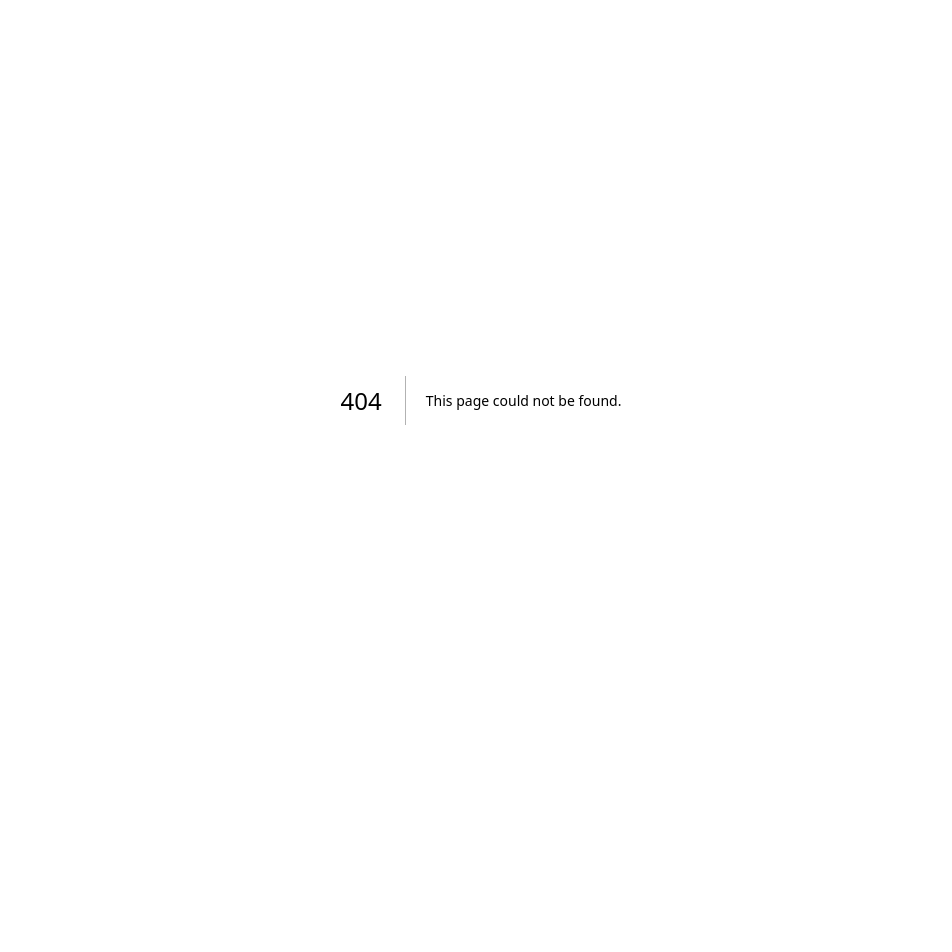
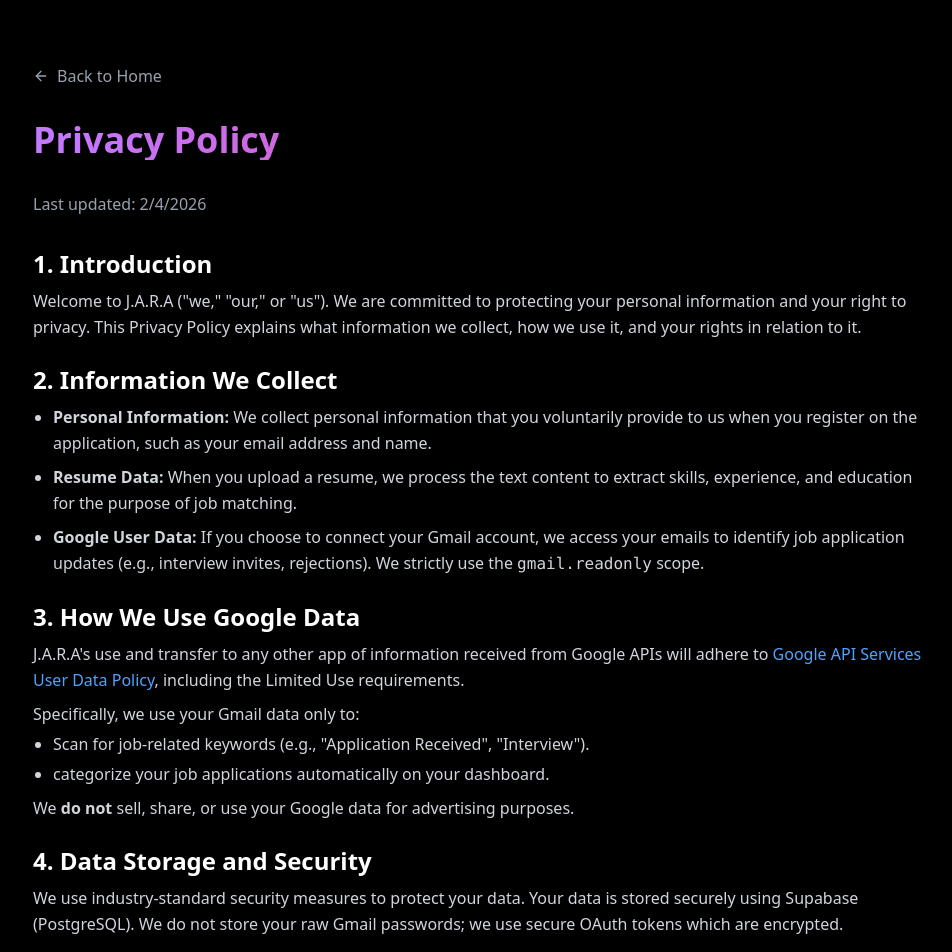
Before and after one commit to tramakrishna3012/J.A.R.A, a Next.js app in the folder frontend/: page /privacy-policy in a window 1280 px wide. Before the commit this address had no page. Shown: the top 952 px of the page, without its empty margins (159-1111 px from the left). Before the commit the page ends 800 px from the top, so only its background shows below. Built offline with nearby package versions, Linux system fonts and the light colour scheme.

Commit message:
Feat: Add Privacy Policy and Terms of Service pages + Footer links

```diff
--- a/frontend/app/page.tsx
+++ b/frontend/app/page.tsx
@@ -123,9 +123,17 @@ export default function Home() {
       </section>
 
       {/* Footer */}
-      <footer className="w-full border-t border-white/10 py-12 text-center text-gray-500 text-sm bg-zinc-950">
-        <p className="mb-2">Built with ❤️ by T Rama Krishna.</p>
-        <p className="opacity-50">Running on 100% Free Tier Infrastructure.</p>
+      <footer className="w-full border-t border-white/10 py-12 bg-zinc-950">
+        <div className="max-w-7xl mx-auto px-4 flex flex-col md:flex-row justify-between items-center gap-4 text-sm text-gray-500">
+          <div className="text-center md:text-left">
+            <p className="mb-2">Built with ❤️ by T Rama Krishna.</p>
+            <p className="opacity-50">Running on 100% Free Tier Infrastructure.</p>
+          </div>
+          <div className="flex gap-6">
+            <Link href="/privacy-policy" className="hover:text-white transition">Privacy Policy</Link>
+            <Link href="/terms-of-service" className="hover:text-white transition">Terms of Service</Link>
+          </div>
+        </div>
       </footer>
     </main>
   );
--- /dev/null
+++ b/frontend/app/privacy-policy/page.tsx
@@ -0,0 +1,56 @@
+import { ArrowLeft } from "lucide-react";
+import Link from "next/link";
+
+export default function PrivacyPolicy() {
+    return (
+        <div className="min-h-screen bg-black text-white p-8 md:p-16">
+            <div className="max-w-4xl mx-auto space-y-8">
+                <Link href="/" className="flex items-center gap-2 text-gray-400 hover:text-white transition w-fit">
+                    <ArrowLeft className="w-4 h-4" /> Back to Home
+                </Link>
+
+                <h1 className="text-4xl font-bold bg-gradient-to-r from-purple-400 to-pink-600 bg-clip-text text-transparent">
+                    Privacy Policy
+                </h1>
+                <p className="text-gray-400">Last updated: {new Date().toLocaleDateString()}</p>
+
+                <div className="space-y-6 text-gray-300 leading-relaxed">
+                    <section>
+                        <h2 className="text-2xl font-semibold text-white mb-2">1. Introduction</h2>
+                        <p>Welcome to J.A.R.A ("we," "our," or "us"). We are committed to protecting your personal information and your right to privacy. This Privacy Policy explains what information we collect, how we use it, and your rights in relation to it.</p>
+                    </section>
+
+                    <section>
+                        <h2 className="text-2xl font-semibold text-white mb-2">2. Information We Collect</h2>
+                        <ul className="list-disc pl-5 space-y-2">
+                            <li><strong>Personal Information:</strong> We collect personal information that you voluntarily provide to us when you register on the application, such as your email address and name.</li>
+                            <li><strong>Resume Data:</strong> When you upload a resume, we process the text content to extract skills, experience, and education for the purpose of job matching.</li>
+                            <li><strong>Google User Data:</strong> If you choose to connect your Gmail account, we access your emails to identify job application updates (e.g., interview invites, rejections). We strictly use the <code>gmail.readonly</code> scope.</li>
+                        </ul>
+                    </section>
+
+                    <section>
+                        <h2 className="text-2xl font-semibold text-white mb-2">3. How We Use Google Data</h2>
+                        <p>J.A.R.A's use and transfer to any other app of information received from Google APIs will adhere to <a href="https://developers.google.com/terms/api-services-user-data-policy" className="text-blue-400 hover:underline">Google API Services User Data Policy</a>, including the Limited Use requirements.</p>
+                        <p className="mt-2">Specifically, we use your Gmail data only to:</p>
+                        <ul className="list-disc pl-5 space-y-1 mt-1">
+                            <li>Scan for job-related keywords (e.g., "Application Received", "Interview").</li>
+                            <li> categorize your job applications automatically on your dashboard.</li>
+                        </ul>
+                        <p className="mt-2">We <strong>do not</strong> sell, share, or use your Google data for advertising purposes.</p>
+                    </section>
+
+                    <section>
+                        <h2 className="text-2xl font-semibold text-white mb-2">4. Data Storage and Security</h2>
+                        <p>We use industry-standard security measures to protect your data. Your data is stored securely using Supabase (PostgreSQL). We do not store your raw Gmail passwords; we use secure OAuth tokens which are encrypted.</p>
+                    </section>
+
+                    <section>
+                        <h2 className="text-2xl font-semibold text-white mb-2">5. Contact Us</h2>
+                        <p>If you have questions or comments about this policy, you may email us at support@jara.ai.</p>
+                    </section>
+                </div>
+            </div>
+        </div>
+    );
+}
--- /dev/null
+++ b/frontend/app/terms-of-service/page.tsx
@@ -0,0 +1,60 @@
+import { ArrowLeft } from "lucide-react";
+import Link from "next/link";
+
+export default function TermsOfService() {
+    return (
+        <div className="min-h-screen bg-black text-white p-8 md:p-16">
+            <div className="max-w-4xl mx-auto space-y-8">
+                <Link href="/" className="flex items-center gap-2 text-gray-400 hover:text-white transition w-fit">
+                    <ArrowLeft className="w-4 h-4" /> Back to Home
+                </Link>
+
+                <h1 className="text-4xl font-bold bg-gradient-to-r from-purple-400 to-pink-600 bg-clip-text text-transparent">
+                    Terms of Service
+                </h1>
+                <p className="text-gray-400">Last updated: {new Date().toLocaleDateString()}</p>
+
+                <div className="space-y-6 text-gray-300 leading-relaxed">
+                    <section>
+                        <h2 className="text-2xl font-semibold text-white mb-2">1. Acceptance of Terms</h2>
+                        <p>By accessing and using J.A.R.A ("the Application"), you accept and agree to be bound by the terms and provision of this agreement.</p>
+                    </section>
+
+                    <section>
+                        <h2 className="text-2xl font-semibold text-white mb-2">2. Description of Service</h2>
+                        <p>J.A.R.A is an AI-powered job assistant that helps users manage their job search process, including resume analysis and application tracking. We provide automation tools to assist you, but we guarantee no specific employment outcomes.</p>
+                    </section>
+
+                    <section>
+                        <h2 className="text-2xl font-semibold text-white mb-2">3. User Responsibilities</h2>
+                        <ul className="list-disc pl-5 space-y-2">
+                            <li>You are responsible for maintaining the confidentiality of your account and password.</li>
+                            <li>You agree to provide true, accurate, current, and complete information about yourself.</li>
+                            <li>You agree not to use the service for any illegal or unauthorized purpose.</li>
+                        </ul>
+                    </section>
+
+                    <section>
+                        <h2 className="text-2xl font-semibold text-white mb-2">4. AI and Automation Disclaimer</h2>
+                        <p>Our service uses Artificial Intelligence to analyze data and automate tasks. While we strive for accuracy, AI systems can make mistakes. You should always review important applications or communications generated by the system before sending.</p>
+                    </section>
+
+                    <section>
+                        <h2 className="text-2xl font-semibold text-white mb-2">5. Termination</h2>
+                        <p>We reserve the right to terminate or suspend access to our Service immediately, without prior notice or liability, for any reason whatsoever, including without limitation if you breach the Terms.</p>
+                    </section>
+
+                    <section>
+                        <h2 className="text-2xl font-semibold text-white mb-2">6. Changes to Terms</h2>
+                        <p>We reserve the right, at our sole discretion, to modify or replace these Terms at any time. What constitutes a material change will be determined at our sole discretion.</p>
+                    </section>
+
+                    <section>
+                        <h2 className="text-2xl font-semibold text-white mb-2">7. Contact Us</h2>
+                        <p>If you have any questions about these Terms, please contact us at support@jara.ai.</p>
+                    </section>
+                </div>
+            </div>
+        </div>
+    );
+}
```
